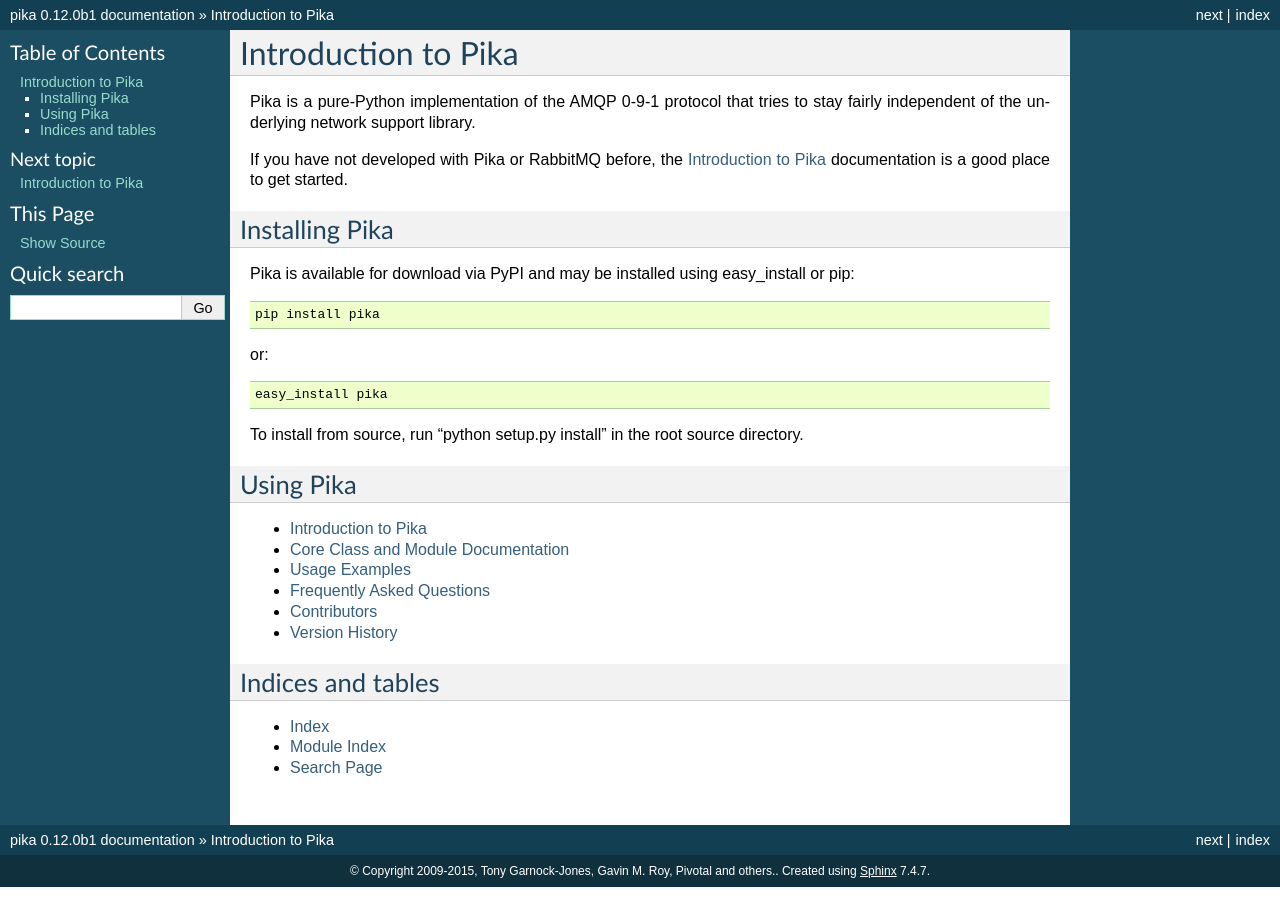
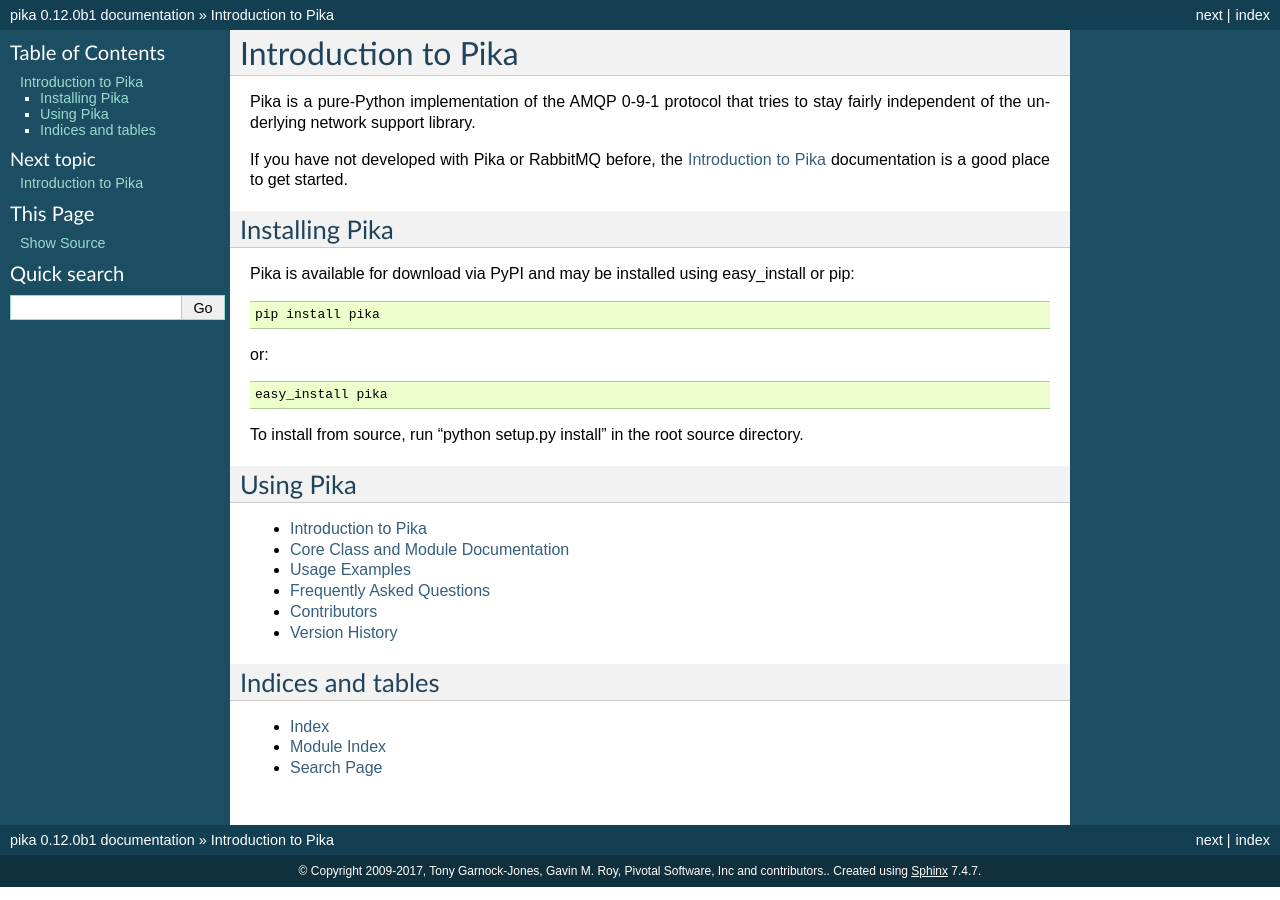
Before and after one commit to pika/pika, a Sphinx documentation site: the page built from docs/index.rst, in a window 1280 px wide. Built offline with Sphinx 7.4.7, drawn with Linux system fonts in a browser that asks for light colours; pages that are not in the unit, such as notebooks, are missing from menus.

Commit message:
Update (c) year and line

```diff
--- a/docs/conf.py
+++ b/docs/conf.py
@@ -17,7 +17,7 @@ source_suffix = '.rst'
 master_doc = 'index'
 
 project = 'pika'
-copyright = '2009-2015, Tony Garnock-Jones, Gavin M. Roy, Pivotal and others.'
+copyright = '2009-2017, Tony Garnock-Jones, Gavin M. Roy, Pivotal Software, Inc and contributors.'
 
 import pika
 release = pika.__version__
```
